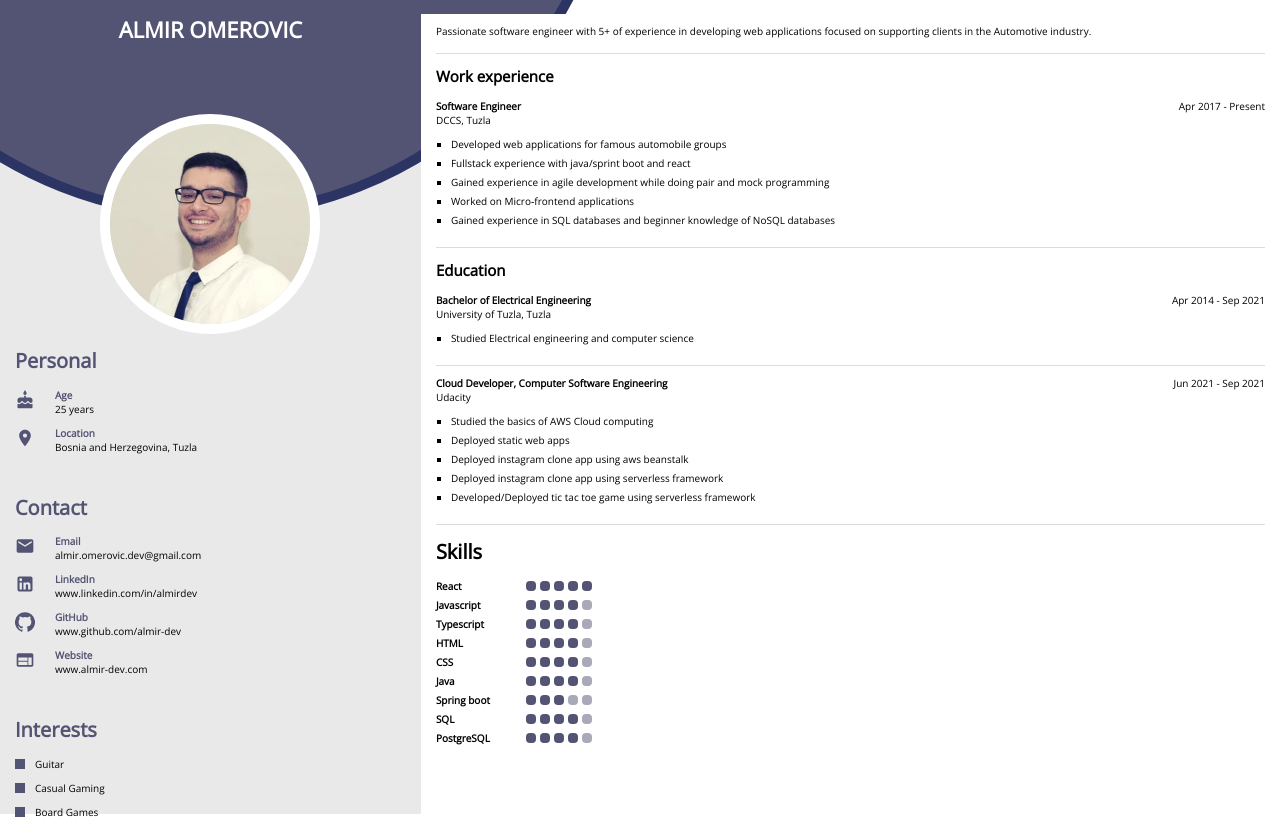
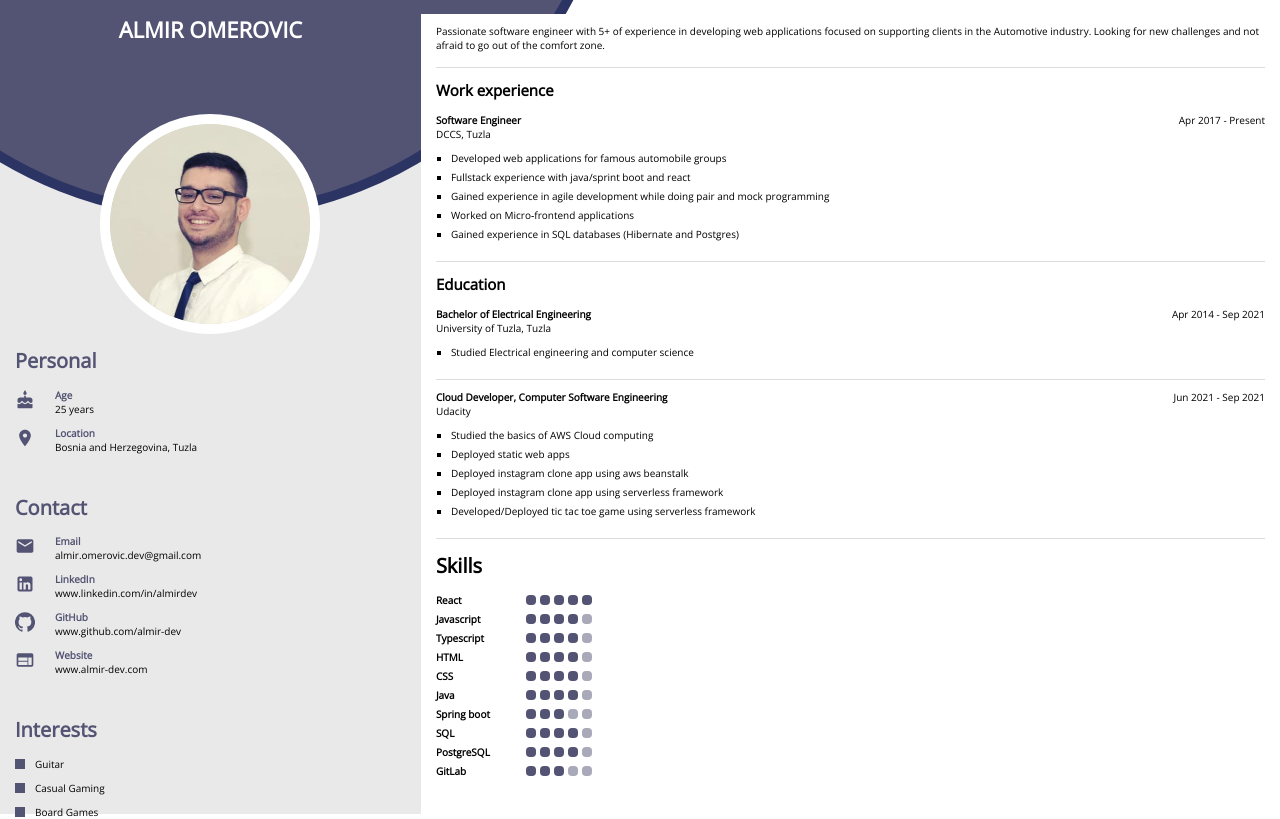
Before and after one commit to almir-dev/cv, a React (Create React App) app: page / in a window 1280 px wide. Shown: the top 819 px of the page. Built offline with nearby package versions, Linux system fonts and the light colour scheme.

Commit message:
update skills

```diff
--- a/src/components/cv/advanced/Advanced.tsx
+++ b/src/components/cv/advanced/Advanced.tsx
@@ -8,7 +8,7 @@ export function AdvanceInfo() {
     <div className={styles.advancedInfo}>
       <p>
         Passionate software engineer with 5+ of experience in developing web applications focused on supporting clients
-        in the Automotive industry.
+        in the Automotive industry. Looking for new challenges and not afraid to go out of the comfort zone.
       </p>
       <h2>Work experience</h2>
       <DccsExperience />
@@ -32,7 +32,7 @@ export function DccsExperience() {
           <li>Fullstack experience with java/sprint boot and react</li>
           <li>Gained experience in agile development while doing pair and mock programming</li>
           <li>Worked on Micro‑frontend applications</li>
-          <li>Gained experience in SQL databases and beginner knowledge of NoSQL databases</li>
+          <li>Gained experience in SQL databases (Hibernate and Postgres)  </li>
         </ul>
       </p>
     </DescriptionItem>
--- a/src/components/cv/advanced/skills/Skills.tsx
+++ b/src/components/cv/advanced/skills/Skills.tsx
@@ -15,6 +15,7 @@ export function Skills() {
       <SkillItem skill={"Spring boot"} score={3} />
       <SkillItem skill={"SQL"} score={4} />
       <SkillItem skill={"PostgreSQL"} score={4} />
+      <SkillItem skill={"GitLab"} score={3} />
     </DescriptionSection>
   );
 }
```
